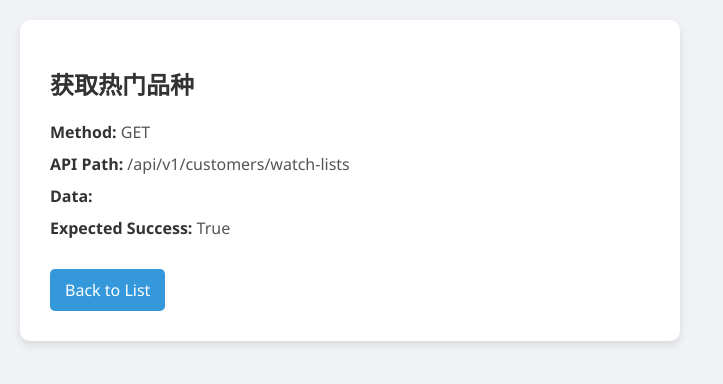
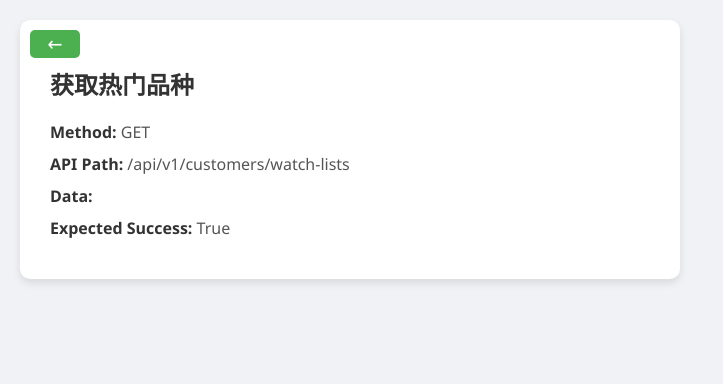
Before and after one commit to QinjianTest/MiTestPlatform, a Django app: a page that uses templates/core/test_case_detail.html in a window 1280 px wide. Shown: the top 384 px of the page, without its empty margins (0-723 px from the left). Run offline with Django 5.2, Linux system fonts and the light colour scheme.

Commit message:
更新样式

```diff
--- a/templates/core/test_case_detail.html
+++ b/templates/core/test_case_detail.html
@@ -7,8 +7,8 @@
     <style>
         body {
             font-family: 'Segoe UI', Tahoma, Geneva, Verdana, sans-serif;
-            margin: 20px;
-            padding: 0;
+            margin: 0;
+            padding: 20px;
             background-color: #f0f2f5;
         }
         .detail {
@@ -18,6 +18,8 @@
             border-radius: 10px;
             box-shadow: 0 4px 8px rgba(0, 0, 0, 0.1);
             transition: box-shadow 0.3s ease;
+            margin: 0; /* Remove margin-top for top alignment */
+            position: relative;
         }
         .detail:hover {
             box-shadow: 0 8px 16px rgba(0, 0, 0, 0.2);
@@ -35,29 +37,34 @@
         strong {
             color: #333;
         }
-        a {
-            display: inline-block;
-            margin-top: 20px;
-            padding: 10px 15px;
-            background-color: #3498db;
+        .back-link {
+            position: absolute;
+            top: 10px;
+            left: 10px;
+            width: 50px; /* Width for rectangle shape */
+            height: 28px; /* Height for rectangle shape */
+            background-color: #4CAF50;
             color: white;
-            border-radius: 5px;
+            border-radius: 5px; /* Small radius for rounded corners */
+            text-align: center;
+            line-height: 28px;
             text-decoration: none;
+            font-size: 20px;
             transition: background-color 0.3s ease;
         }
-        a:hover {
-            background-color: #2980b9;
+        .back-link:hover {
+            background-color: #4CAF50;
         }
     </style>
 </head>
 <body>
     <div class="detail">
+        <a href="{% url 'list_test_cases' %}" class="back-link">&#8592;</a> <!-- 使用左箭头符号 -->
         <h1>{{ test_case.casename }}</h1>
         <p><strong>Method:</strong> {{ test_case.method }}</p>
         <p><strong>API Path:</strong> {{ test_case.api_path }}</p>
         <p><strong>Data:</strong> {{ test_case.data }}</p>
         <p><strong>Expected Success:</strong> {{ test_case.expected_success }}</p>
-        <a href="{% url 'list_test_cases' %}">Back to List</a>
     </div>
 </body>
 </html>
```
